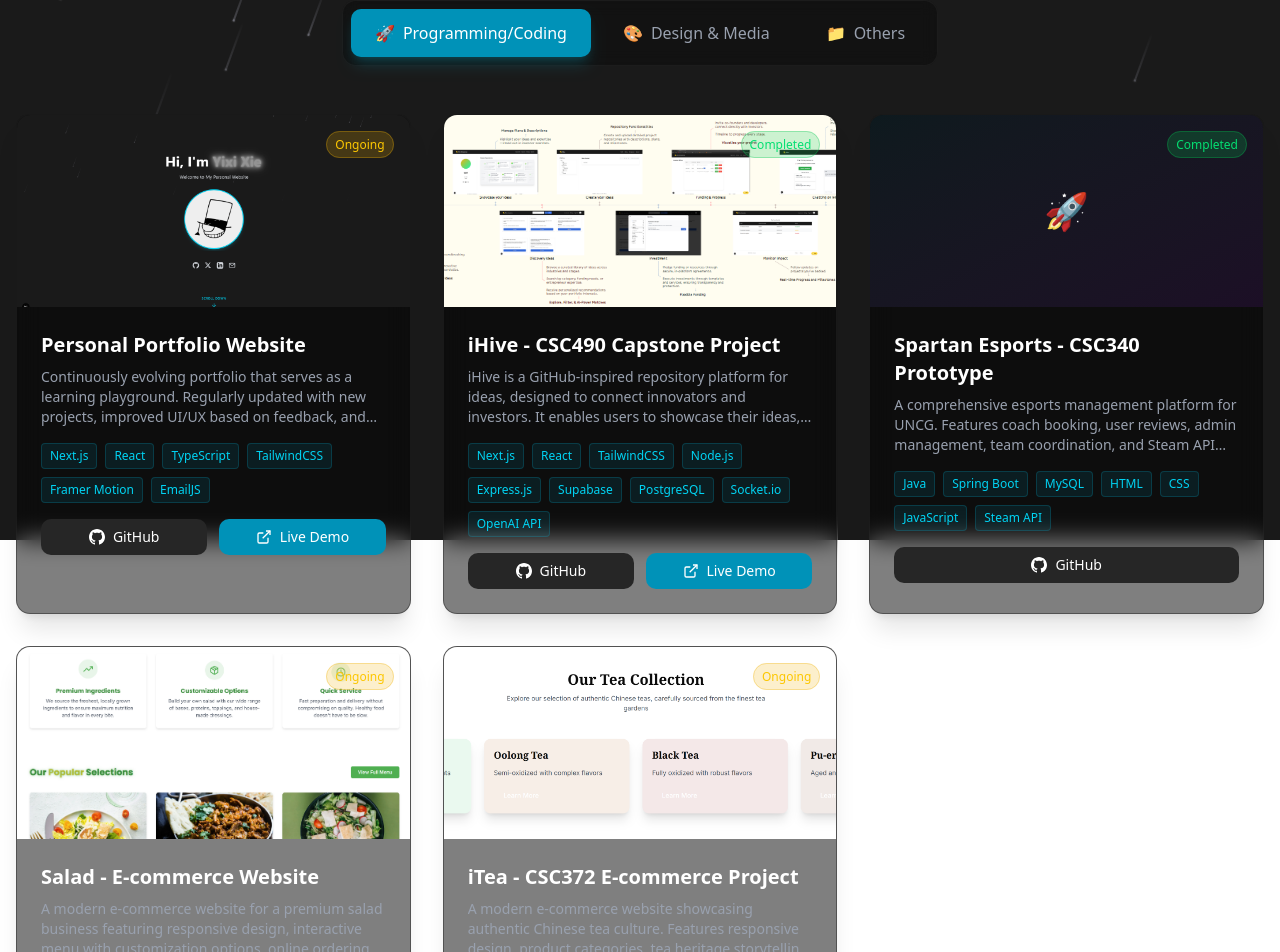
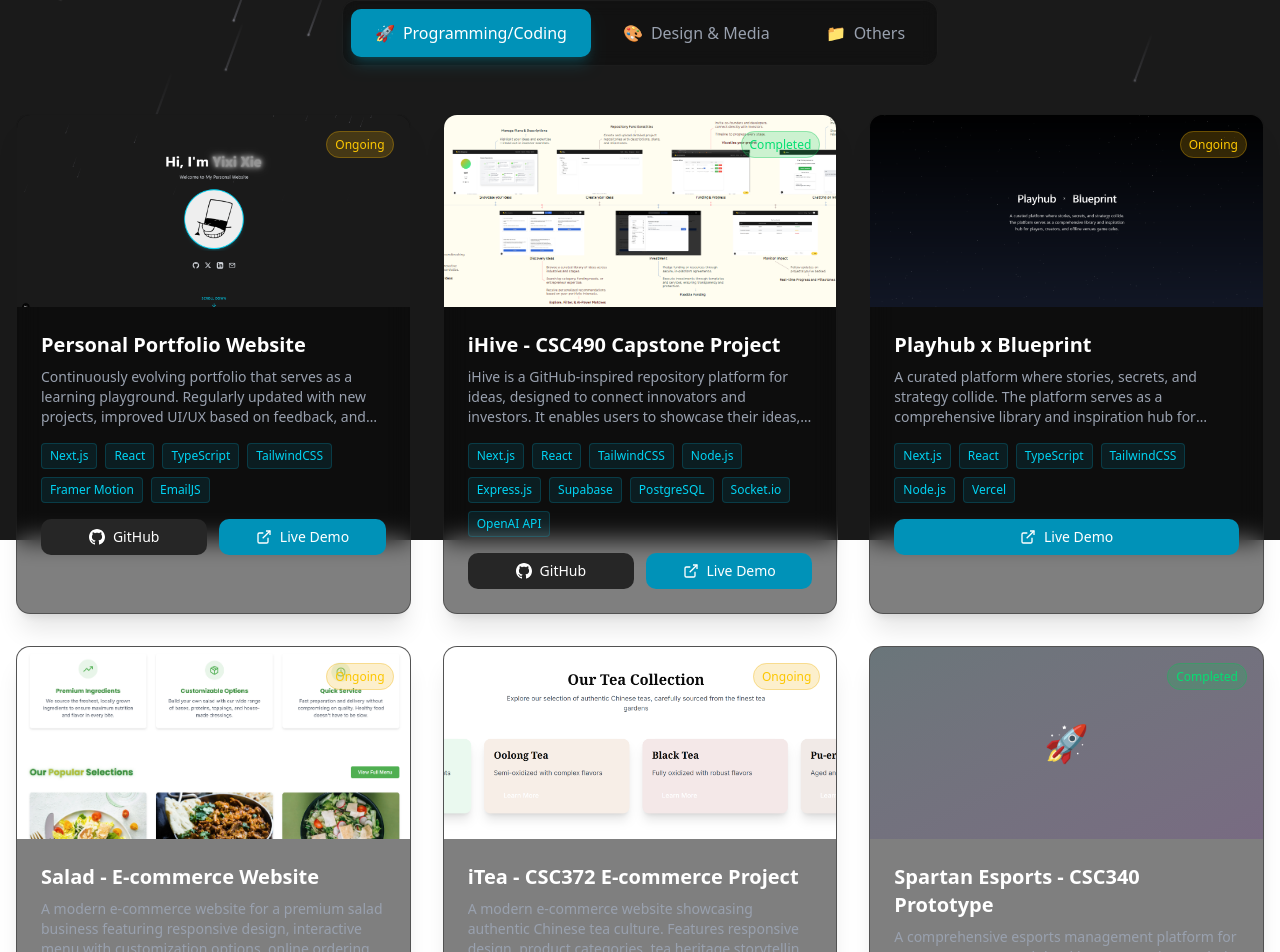
Before and after one commit to 17okk-Xie/17okk-Xie, a Next.js app: page /projects in a window 1280 px wide. Shown: the part 260-1212 px from the top of the page. Built offline with nearby package versions, Linux system fonts and the light colour scheme.

Commit message:
Added: playhub-blueprint project

```diff
--- a/app/projects/page.tsx
+++ b/app/projects/page.tsx
@@ -38,11 +38,12 @@
     },
     {
       id: 3,
-      title: "Spartan Esports - CSC340 Prototype",
-      description: "A comprehensive esports management platform for UNCG. Features coach booking, user reviews, admin management, team coordination, and Steam API integration for game statistics.",
-      tech: ["Java", "Spring Boot", "MySQL", "HTML", "CSS", "JavaScript", "Steam API"],
-      github: "https://github.com/AZubair-Iron/csc340-prototype",
-      status: "Completed"
+      title: "Playhub x Blueprint",
+      description: "A curated platform where stories, secrets, and strategy collide. The platform serves as a comprehensive library and inspiration hub for players, creators, and offline venues game cafes.",
+      tech: ["Next.js", "React", "TypeScript", "TailwindCSS", "Node.js", "Vercel"],
+      image: "/images/playhub-blueprint.png",
+      demo: "https://playhub-psi.vercel.app/",
+      status: "Ongoing"
     },
     {
       id: 4,
@@ -63,6 +64,14 @@
       github: "https://github.com/17okk-Xie/tea-website",
       demo: "https://tea-website-zeta.vercel.app/",
       status: "Ongoing"
+    },
+    {
+      id: 8,
+      title: "Spartan Esports - CSC340 Prototype",
+      description: "A comprehensive esports management platform for UNCG. Features coach booking, user reviews, admin management, team coordination, and Steam API integration for game statistics.",
+      tech: ["Java", "Spring Boot", "MySQL", "HTML", "CSS", "JavaScript", "Steam API"],
+      github: "https://github.com/AZubair-Iron/csc340-prototype",
+      status: "Completed"
     }
   ];
 
```
Also changed, not shown: public/images/playhub-blueprint.png (added).
